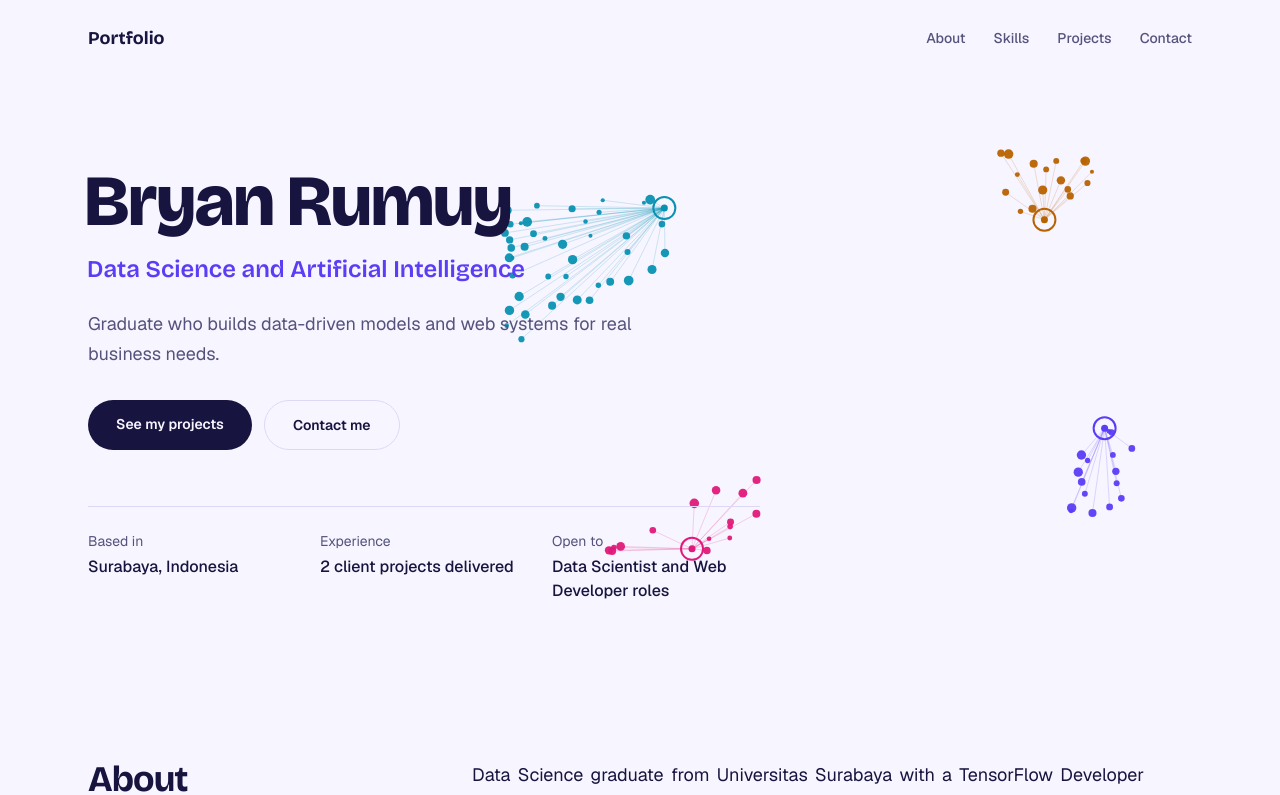
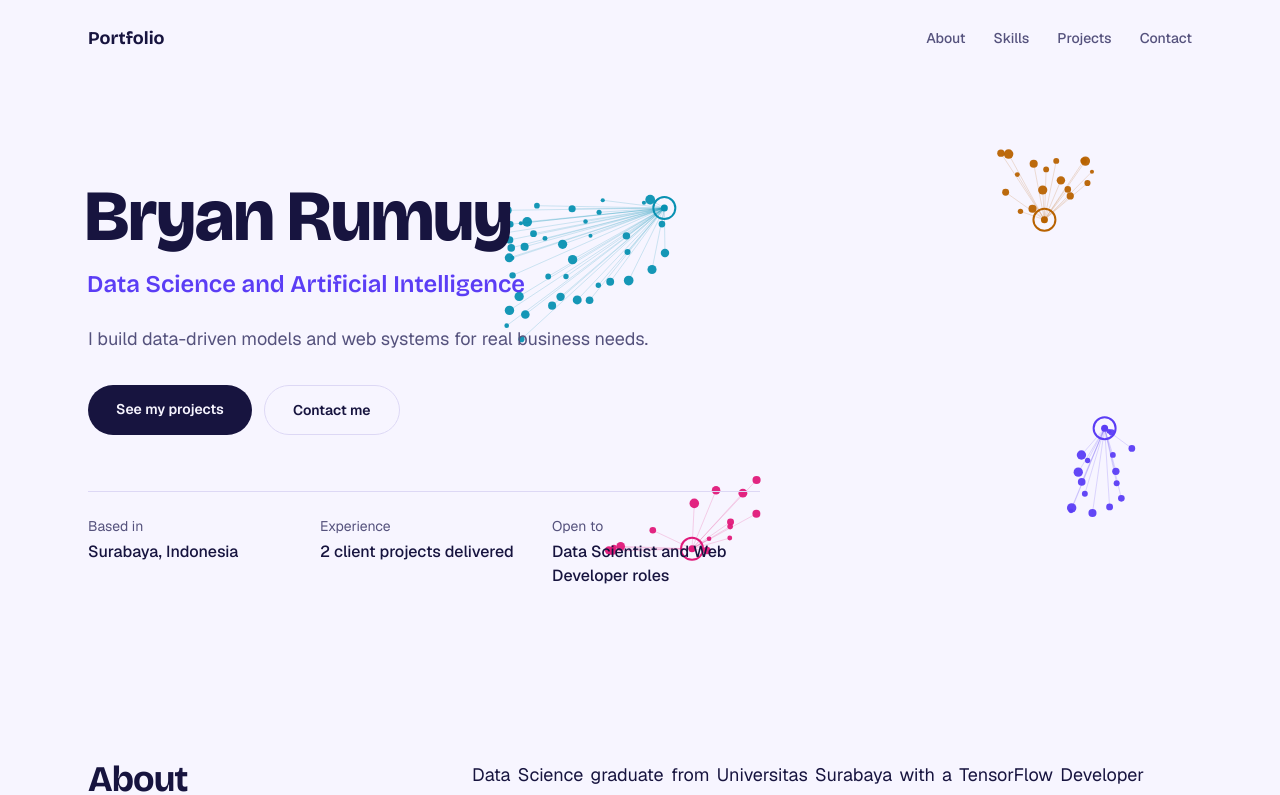
Before and after one commit to bryanrumuy/web-porto, a Next.js app: page / in a window 1280 px wide. Shown: the top 795 px of the page. Built offline with nearby package versions, Linux system fonts and the light colour scheme.

Commit message:
Update data.ts

```diff
--- a/app/data.ts
+++ b/app/data.ts
@@ -4,7 +4,7 @@ export const profile = {
   name: "Bryan Rumuy",
   role: "Data Science and Artificial Intelligence",
   tagline:
-    "Graduate who builds data-driven models and web systems for real business needs.",
+    "I build data-driven models and web systems for real business needs.",
   facts: [
     { label: "Based in", value: "Surabaya, Indonesia" },
     { label: "Experience", value: "2 client projects delivered" },
```
